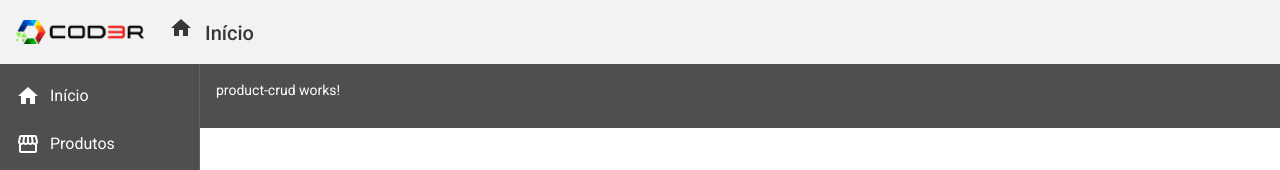
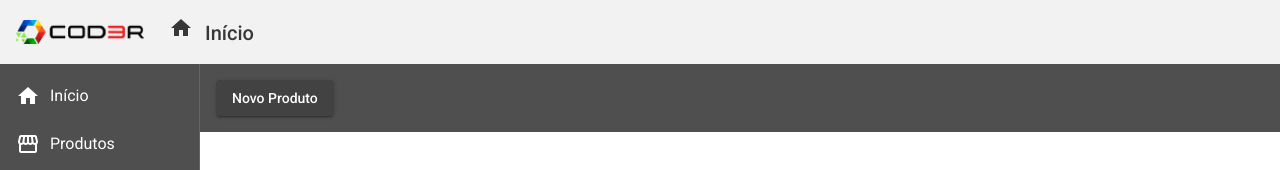
Before and after one commit to tocalopes/Angular-Essentials, an Angular app in the folder frontend/: page /products in a window 1280 px wide. Shown: the top 170 px of the page. Built offline with nearby package versions, Linux system fonts and the light colour scheme.

Commit message:
Adição de botão para navegação entre product-crud e product-create

```diff
--- a/frontend/src/app/app.module.ts
+++ b/frontend/src/app/app.module.ts
@@ -18,6 +18,7 @@ import { ProductCrudComponent } from './views/product-crud/product-crud.componen
 import { RedDirective } from './directives/red.directive';
 import { ForDirective } from './directives/for.directive';
 import { ProductCreateComponent } from './components/product/product-create/product-create.component';
+import {MatButtonModule} from '@angular/material/button'
 
 @NgModule({
   declarations: [
@@ -39,7 +40,8 @@ import { ProductCreateComponent } from './components/product/product-create/prod
     MatToolbarModule,
     MatSidenavModule,
     MatListModule,
-    MatCardModule
+    MatCardModule,
+    MatButtonModule
   ],
 
   providers: [],
--- a/frontend/src/app/views/product-crud/product-crud.component.html
+++ b/frontend/src/app/views/product-crud/product-crud.component.html
@@ -1 +1,3 @@
-<p>product-crud works!</p>
+<button mat-raised-button (click) = "navigateToProductCreate()">
+    Novo Produto
+</button>
--- a/frontend/src/app/views/product-crud/product-crud.component.ts
+++ b/frontend/src/app/views/product-crud/product-crud.component.ts
@@ -1,4 +1,5 @@
 import { Component, OnInit } from '@angular/core';
+import {Router} from '@angular/router'
 
 @Component({
   selector: 'app-product-crud',
@@ -7,9 +8,14 @@ import { Component, OnInit } from '@angular/core';
 })
 export class ProductCrudComponent implements OnInit {
 
-  constructor() { }
+  ///Angular precisa injegar o router
+  constructor(private router:Router) { }
 
   ngOnInit(): void {
   }
 
+  navigateToProductCreate(): void{
+    this.router.navigate(['/products/create']);
+  }
+
 }
```
